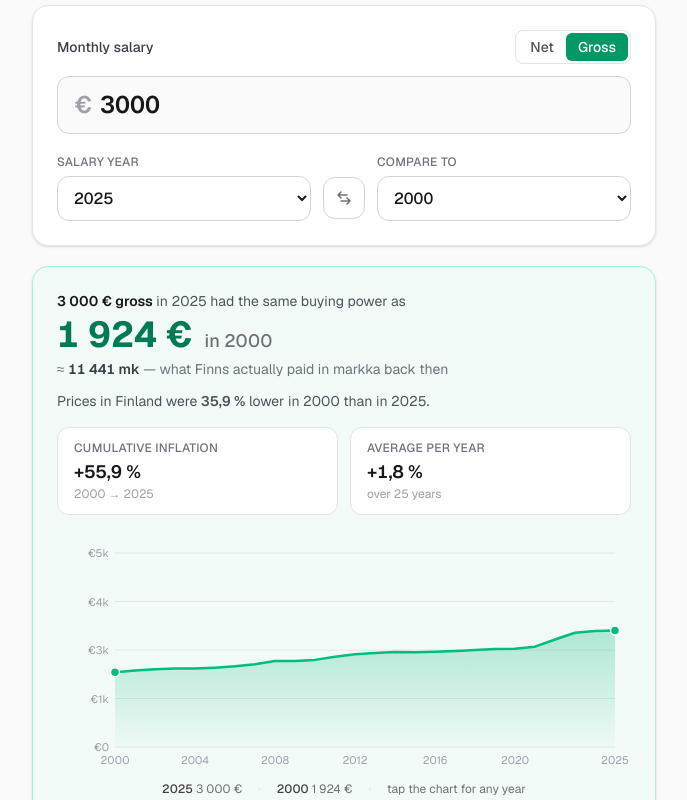
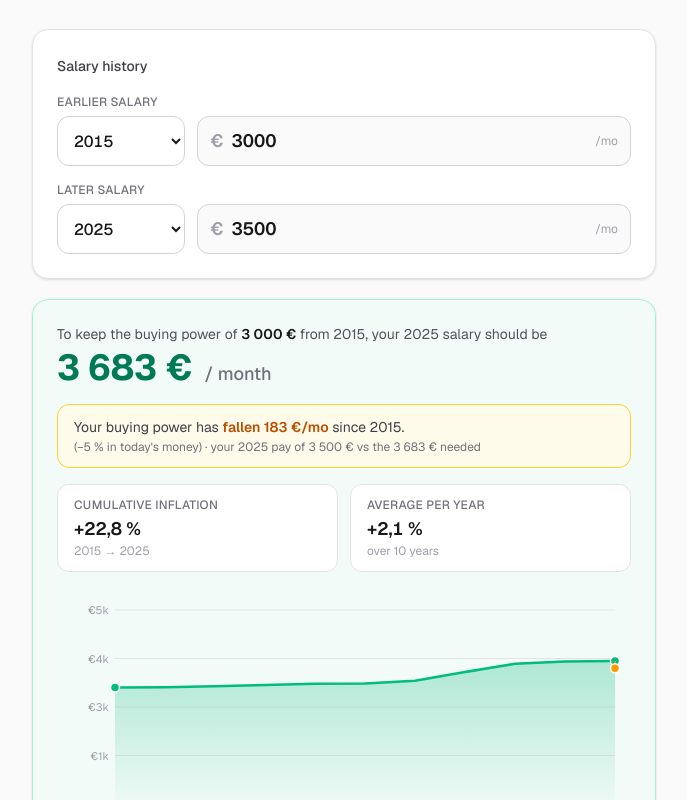
Before and after one commit to MarkusKivikoski/toolbox, a Next.js app: page /tools/cost-of-living in a window 1280 px wide. Shown: the part 260-1060 px from the top of the page, without its empty margins (296-983 px from the left). Built offline with nearby package versions, Linux system fonts and the light colour scheme.

Commit message:
removed net gross toggle from col calculator

```diff
--- a/app/tools/cost-of-living/CostOfLiving.tsx
+++ b/app/tools/cost-of-living/CostOfLiving.tsx
@@ -4,8 +4,6 @@ import { useEffect, useMemo, useState } from "react";
 import {
   annualInflation,
   convert,
-  eraFor,
-  inEraCurrency,
   isYearAvailable,
   MAX_YEAR,
   priceChange,
@@ -14,22 +12,21 @@ import {
 import { formatEur } from "@/lib/format";
 import PurchasingPowerChart from "./PurchasingPowerChart";
 
-type Kind = "net" | "gross";
-
 type State = {
-  amount: string;
-  kind: Kind;
-  fromYear: number;
-  toYear: number;
+  yearA: number;
+  salaryA: string;
+  yearB: number;
+  salaryB: string;
 };
 
-const STATE_KEY = "toolbox.cost-of-living.state.v1";
+const STATE_KEY = "toolbox.cost-of-living.state.v2";
+const LEGACY_KEY = "toolbox.cost-of-living.state.v1";
 
 const DEFAULT_STATE: State = {
-  amount: "3000",
-  kind: "gross",
-  fromYear: MAX_YEAR,
-  toYear: 2000,
+  yearA: 2015,
+  salaryA: "3000",
+  yearB: MAX_YEAR,
+  salaryB: "3500",
 };
 
 const YEARS = yearsDescending();
@@ -38,7 +35,6 @@ const pctFmt = new Intl.NumberFormat("fi-FI", {
   style: "percent",
   maximumFractionDigits: 1,
 });
-const mkFmt = new Intl.NumberFormat("fi-FI", { maximumFractionDigits: 0 });
 
 function formatPct(frac: number): string {
   if (!Number.isFinite(frac)) return "–";
@@ -57,18 +53,86 @@ function parseAmount(s: string): number {
 
 function normalizeState(s: unknown): State {
   const o = (s ?? {}) as Partial<State>;
+  const year = (v: unknown, fallback: number) =>
+    typeof v === "number" && isYearAvailable(v) ? v : fallback;
+  const str = (v: unknown, fallback: string) =>
+    typeof v === "string" ? v : fallback;
   return {
-    amount: typeof o.amount === "string" ? o.amount : DEFAULT_STATE.amount,
-    kind: o.kind === "net" || o.kind === "gross" ? o.kind : DEFAULT_STATE.kind,
-    fromYear:
-      typeof o.fromYear === "number" && isYearAvailable(o.fromYear)
-        ? o.fromYear
-        : DEFAULT_STATE.fromYear,
-    toYear:
-      typeof o.toYear === "number" && isYearAvailable(o.toYear)
-        ? o.toYear
-        : DEFAULT_STATE.toYear,
+    yearA: year(o.yearA, DEFAULT_STATE.yearA),
+    salaryA: str(o.salaryA, DEFAULT_STATE.salaryA),
+    yearB: year(o.yearB, DEFAULT_STATE.yearB),
+    salaryB: str(o.salaryB, DEFAULT_STATE.salaryB),
   };
+}
+
+/** Carry a v1 single-salary save into pair A so returning users keep their figures. */
+function fromLegacy(s: unknown): State {
+  const o = (s ?? {}) as {
+    amount?: string;
+    fromYear?: number;
+    toYear?: number;
+  };
+  return normalizeState({
+    yearA: o.fromYear,
+    salaryA: o.amount,
+    yearB: o.toYear,
+    salaryB: "",
+  });
+}
+
+function SalaryRow({
+  label,
+  year,
+  salary,
+  onYear,
+  onSalary,
+  yearId,
+  salaryId,
+}: {
+  label: string;
+  year: number;
+  salary: string;
+  onYear: (y: number) => void;
+  onSalary: (v: string) => void;
+  yearId: string;
+  salaryId: string;
+}) {
+  return (
+    <div>
+      <div className="mb-1.5 text-xs font-medium uppercase tracking-wide text-zinc-500">
+        {label}
+      </div>
+      <div className="grid grid-cols-[6.5rem_1fr] gap-2 sm:grid-cols-[8rem_1fr] sm:gap-3">
+        <select
+          id={yearId}
+          value={year}
+          onChange={(e) => onYear(Number(e.target.value))}
+          aria-label={`${label} year`}
+          className="w-full rounded-xl border border-zinc-300 bg-white px-2 py-2.5 text-base font-medium tabular-nums outline-none focus:border-emerald-500 focus:ring-2 focus:ring-emerald-500/20 dark:border-zinc-700 dark:bg-zinc-950 sm:px-3"
+        >
+          {YEARS.map((y) => (
+            <option key={y} value={y}>
+              {y}
+            </option>
+          ))}
+        </select>
+        <div className="flex items-center rounded-xl border border-zinc-300 bg-zinc-50 px-3 focus-within:border-emerald-500 focus-within:ring-2 focus-within:ring-emerald-500/20 dark:border-zinc-700 dark:bg-zinc-950">
+          <span className="text-lg font-semibold text-zinc-400">€</span>
+          <input
+            id={salaryId}
+            type="text"
+            inputMode="decimal"
+            value={salary}
+            onChange={(e) => onSalary(e.target.value)}
+            placeholder="0"
+            aria-label={`${label} amount`}
+            className="w-full min-w-0 bg-transparent py-2.5 pl-2 text-lg font-semibold tabular-nums outline-none placeholder:text-zinc-300 dark:placeholder:text-zinc-600"
+          />
+          <span className="pl-1 text-xs text-zinc-400">/mo</span>
+        </div>
+      </div>
+    </div>
+  );
 }
 
 export default function CostOfLiving() {
@@ -78,7 +142,12 @@ export default function CostOfLiving() {
   useEffect(() => {
     try {
       const raw = localStorage.getItem(STATE_KEY);
-      if (raw) setState(normalizeState(JSON.parse(raw)));
+      if (raw) {
+        setState(normalizeState(JSON.parse(raw)));
+      } else {
+        const legacy = localStorage.getItem(LEGACY_KEY);
+        if (legacy) setState(fromLegacy(JSON.parse(legacy)));
+      }
     } catch {
       /* ignore */
     }
@@ -94,179 +163,134 @@ export default function CostOfLiving() {
     }
   }, [state, hydrated]);
 
-  const { amount: amountStr, kind, fromYear, toYear } = state;
-  const amount = useMemo(() => parseAmount(amountStr), [amountStr]);
-
-  const equivalent = convert(amount, fromYear, toYear);
-  const era = eraFor(toYear);
-  const sameYear = fromYear === toYear;
-  const hasAmount = amount > 0;
+  const { yearA, salaryA, yearB, salaryB } = state;
+  const sA = useMemo(() => parseAmount(salaryA), [salaryA]);
+  const sB = useMemo(() => parseAmount(salaryB), [salaryB]);
 
   const set = (patch: Partial<State>) => setState((s) => ({ ...s, ...patch }));
-  const swapYears = () => set({ fromYear: toYear, toYear: fromYear });
+
+  // Always frame the comparison chronologically so the wording is never backwards.
+  const sameYear = yearA === yearB;
+  const aIsEarlier = yearA <= yearB;
+  const baselineYear = aIsEarlier ? yearA : yearB;
+  const nowYear = aIsEarlier ? yearB : yearA;
+  const baselineSalary = aIsEarlier ? sA : sB;
+  const nowSalary = aIsEarlier ? sB : sA;
+
+  const hasBaseline = baselineSalary > 0;
+  const hasNow = nowSalary > 0;
+
+  // What the baseline salary would need to be in the later year to buy the same.
+  const target = convert(baselineSalary, baselineYear, nowYear);
+  const delta = nowSalary - target; // in today's (later-year) euros
+  const pct = target > 0 ? delta / target : NaN;
+  const rose = hasNow && delta > 0.5;
+  const fell = hasNow && delta < -0.5;
 
   if (!hydrated) {
     return <div className="text-sm text-zinc-500">Loading…</div>;
   }
 
+  const changeTone = rose
+    ? "border-emerald-300 bg-emerald-50 dark:border-emerald-800 dark:bg-emerald-950/40"
+    : fell
+      ? "border-amber-300 bg-amber-50 dark:border-amber-800 dark:bg-amber-950/40"
+      : "border-zinc-200 bg-white dark:border-zinc-800 dark:bg-zinc-900";
+  const changeAccent = rose
+    ? "text-emerald-700 dark:text-emerald-400"
+    : fell
+      ? "text-amber-700 dark:text-amber-400"
+      : "text-zinc-700 dark:text-zinc-200";
+
   return (
     <div className="space-y-5">
       {/* Inputs */}
       <div className="rounded-2xl border border-zinc-200 bg-white p-5 shadow-sm dark:border-zinc-800 dark:bg-zinc-900 sm:p-6">
-        <div className="flex items-center justify-between gap-3">
-          <label
-            htmlFor="col-amount"
-            className="text-sm font-medium text-zinc-700 dark:text-zinc-300"
-          >
-            Monthly salary
-          </label>
-          <div className="inline-flex rounded-lg border border-zinc-200 p-0.5 dark:border-zinc-700">
-            {(["net", "gross"] as Kind[]).map((k) => (
-              <button
-                key={k}
-                type="button"
-                onClick={() => set({ kind: k })}
-                className={`rounded-md px-3 py-1 text-sm font-medium capitalize transition-colors ${
-                  kind === k
-                    ? "bg-emerald-600 text-white"
-                    : "text-zinc-600 hover:text-zinc-900 dark:text-zinc-400 dark:hover:text-zinc-100"
-                }`}
-              >
-                {k}
-              </button>
-            ))}
-          </div>
-        </div>
+        <span className="text-sm font-medium text-zinc-700 dark:text-zinc-300">
+          Salary history
+        </span>
 
-        <div className="mt-3 flex items-center rounded-xl border border-zinc-300 bg-zinc-50 px-4 focus-within:border-emerald-500 focus-within:ring-2 focus-within:ring-emerald-500/20 dark:border-zinc-700 dark:bg-zinc-950">
-          <span className="text-2xl font-semibold text-zinc-400">€</span>
-          <input
-            id="col-amount"
-            type="text"
-            inputMode="decimal"
-            value={amountStr}
-            onChange={(e) => set({ amount: e.target.value })}
-            placeholder="0"
-            className="w-full bg-transparent py-3 pl-2 text-2xl font-semibold tabular-nums outline-none placeholder:text-zinc-300 dark:placeholder:text-zinc-600"
+        <div className="mt-4 space-y-4">
+          <SalaryRow
+            label="Earlier salary"
+            year={yearA}
+            salary={salaryA}
+            onYear={(y) => set({ yearA: y })}
+            onSalary={(v) => set({ salaryA: v })}
+            yearId="col-year-a"
+            salaryId="col-salary-a"
           />
-        </div>
-
-        <div className="mt-5 grid grid-cols-[1fr_auto_1fr] items-end gap-2 sm:gap-3">
-          <div>
-            <label
-              htmlFor="col-from"
-              className="mb-1.5 block text-xs font-medium uppercase tracking-wide text-zinc-500"
-            >
-              Salary year
-            </label>
-            <select
-              id="col-from"
-              value={fromYear}
-              onChange={(e) => set({ fromYear: Number(e.target.value) })}
-              className="w-full rounded-xl border border-zinc-300 bg-white px-3 py-2.5 text-base font-medium tabular-nums outline-none focus:border-emerald-500 focus:ring-2 focus:ring-emerald-500/20 dark:border-zinc-700 dark:bg-zinc-950"
-            >
-              {YEARS.map((y) => (
-                <option key={y} value={y}>
-                  {y}
-                </option>
-              ))}
-            </select>
-          </div>
-
-          <button
-            type="button"
-            onClick={swapYears}
-            aria-label="Swap years"
-            title="Swap years"
-            className="mb-0.5 rounded-xl border border-zinc-300 p-2.5 text-zinc-500 transition-colors hover:bg-zinc-100 hover:text-zinc-800 dark:border-zinc-700 dark:hover:bg-zinc-800 dark:hover:text-zinc-100"
-          >
-            <svg className="h-5 w-5" viewBox="0 0 20 20" fill="none" aria-hidden="true">
-              <path
-                d="M7 4 4 7l3 3M4 7h9M13 16l3-3-3-3m3 3H7"
-                stroke="currentColor"
-                strokeWidth="1.5"
-                strokeLinecap="round"
-                strokeLinejoin="round"
-              />
-            </svg>
-          </button>
-
-          <div>
-            <label
-              htmlFor="col-to"
-              className="mb-1.5 block text-xs font-medium uppercase tracking-wide text-zinc-500"
-            >
-              Compare to
-            </label>
-            <select
-              id="col-to"
-              value={toYear}
-              onChange={(e) => set({ toYear: Number(e.target.value) })}
-              className="w-full rounded-xl border border-zinc-300 bg-white px-3 py-2.5 text-base font-medium tabular-nums outline-none focus:border-emerald-500 focus:ring-2 focus:ring-emerald-500/20 dark:border-zinc-700 dark:bg-zinc-950"
-            >
-              {YEARS.map((y) => (
-                <option key={y} value={y}>
-                  {y}
-                </option>
-              ))}
-            </select>
-          </div>
+          <SalaryRow
+            label="Later salary"
+            year={yearB}
+            salary={salaryB}
+            onYear={(y) => set({ yearB: y })}
+            onSalary={(v) => set({ salaryB: v })}
+            yearId="col-year-b"
+            salaryId="col-salary-b"
+          />
         </div>
       </div>
 
       {/* Result */}
-      {!hasAmount ? (
+      {sameYear ? (
+        <div className="rounded-2xl border border-zinc-200 bg-white px-5 py-8 text-center text-sm text-zinc-500 dark:border-zinc-800 dark:bg-zinc-900">
+          Pick two different years to compare your salary across time.
+        </div>
+      ) : !hasBaseline ? (
         <div className="rounded-2xl border border-dashed border-zinc-300 px-5 py-8 text-center text-sm text-zinc-400 dark:border-zinc-700">
-          Enter a salary to see what it was worth.
-        </div>
-      ) : sameYear ? (
-        <div className="rounded-2xl border border-zinc-200 bg-white px-5 py-8 text-center text-sm text-zinc-500 dark:border-zinc-800 dark:bg-zinc-900">
-          Pick two different years to compare buying power.
+          Enter your {baselineYear} salary to compare buying power.
         </div>
       ) : (
         <div className="rounded-2xl border border-emerald-200 bg-emerald-50/50 p-5 shadow-sm dark:border-emerald-900/60 dark:bg-emerald-950/20 sm:p-6">
+          {/* Inflation-parity target */}
           <p className="text-sm text-zinc-600 dark:text-zinc-400">
+            To keep the buying power of{" "}
             <span className="font-semibold text-zinc-900 dark:text-zinc-100">
-              {formatEur(amount)} {kind}
+              {formatEur(baselineSalary)}
             </span>{" "}
-            in {fromYear} had the same buying power as
+            from {baselineYear}, your {nowYear} salary should be
           </p>
           <div className="mt-1 flex flex-wrap items-baseline gap-x-3 gap-y-1">
             <span className="text-3xl font-bold tabular-nums text-emerald-700 dark:text-emerald-400 sm:text-4xl">
-              {formatEur(equivalent)}
+              {formatEur(target)}
             </span>
-            <span className="text-lg font-medium text-zinc-500">in {toYear}</span>
+            <span className="text-lg font-medium text-zinc-500">/ month</span>
           </div>
 
-          {era.code !== "EUR" && (
-            <p className="mt-1 text-sm text-zinc-500 dark:text-zinc-400">
-              ≈{" "}
-              <span className="font-semibold tabular-nums text-zinc-700 dark:text-zinc-200">
-                {mkFmt.format(inEraCurrency(equivalent, toYear))} {era.unit}
-              </span>{" "}
-              — what Finns actually paid in markka back then
-            </p>
+          {/* Real buying-power change vs the actual later salary */}
+          {hasNow && (
+            <div className={`mt-4 rounded-xl border px-4 py-3 ${changeTone}`}>
+              <div className="text-sm text-zinc-700 dark:text-zinc-200">
+                Your buying power has{" "}
+                <span className={`font-semibold ${changeAccent}`}>
+                  {rose
+                    ? `risen ${formatEur(delta)}/mo`
+                    : fell
+                      ? `fallen ${formatEur(-delta)}/mo`
+                      : "held steady"}
+                </span>{" "}
+                since {baselineYear}.
+              </div>
+              <div className="mt-0.5 text-xs text-zinc-500 dark:text-zinc-400">
+                {(rose || fell) && <>({formatPct(pct)} in today&apos;s money) · </>}
+                your {nowYear} pay of {formatEur(nowSalary)} vs the{" "}
+                {formatEur(target)} needed
+              </div>
+            </div>
           )}
 
-          <p className="mt-3 text-sm text-zinc-600 dark:text-zinc-300">
-            Prices in Finland were{" "}
-            <span className="font-semibold">
-              {pctFmt.format(Math.abs(priceChange(fromYear, toYear)))}
-            </span>{" "}
-            {priceChange(fromYear, toYear) < 0 ? "lower" : "higher"} in {toYear} than in{" "}
-            {fromYear}.
-          </p>
-
+          {/* Inflation context */}
           <div className="mt-4 grid grid-cols-2 gap-3">
             <div className="rounded-xl border border-zinc-200 bg-white px-4 py-3 dark:border-zinc-800 dark:bg-zinc-900">
               <div className="text-xs font-medium uppercase tracking-wide text-zinc-500">
                 Cumulative inflation
               </div>
               <div className="mt-0.5 text-lg font-semibold tabular-nums">
-                {formatPct(priceChange(Math.min(fromYear, toYear), Math.max(fromYear, toYear)))}
+                {formatPct(priceChange(baselineYear, nowYear))}
               </div>
               <div className="text-xs text-zinc-400">
-                {Math.min(fromYear, toYear)} → {Math.max(fromYear, toYear)}
+                {baselineYear} → {nowYear}
               </div>
             </div>
             <div className="rounded-xl border border-zinc-200 bg-white px-4 py-3 dark:border-zinc-800 dark:bg-zinc-900">
@@ -274,25 +298,29 @@ export default function CostOfLiving() {
                 Average per year
               </div>
               <div className="mt-0.5 text-lg font-semibold tabular-nums">
-                {formatPct(annualInflation(fromYear, toYear))}
+                {formatPct(annualInflation(baselineYear, nowYear))}
               </div>
               <div className="text-xs text-zinc-400">
-                over {Math.abs(toYear - fromYear)} years
+                over {nowYear - baselineYear} years
               </div>
             </div>
           </div>
 
           <div className="mt-5">
-            <PurchasingPowerChart amount={amount} fromYear={fromYear} toYear={toYear} />
+            <PurchasingPowerChart
+              baselineSalary={baselineSalary}
+              baselineYear={baselineYear}
+              nowYear={nowYear}
+              actualNow={hasNow ? nowSalary : undefined}
+            />
           </div>
         </div>
       )}
 
       <p className="px-1 text-xs leading-relaxed text-zinc-400">
         Based on Statistics Finland&apos;s cost-of-living index (1914:1–6 = 100),
-        annual averages 1860–{MAX_YEAR}. Net/gross is a label only — the figure is
-        adjusted purely for changes in the price level. Markka amounts use the
-        official 5.94573 mk/€ fixing.
+        annual averages 1860–{MAX_YEAR}. Figures are adjusted purely for changes
+        in the price level.
       </p>
     </div>
   );
--- a/app/tools/cost-of-living/PurchasingPowerChart.tsx
+++ b/app/tools/cost-of-living/PurchasingPowerChart.tsx
@@ -5,9 +5,12 @@ import { convert } from "@/lib/cost-of-living";
 import { compactEur, formatEur } from "@/lib/format";
 
 type Props = {
-  amount: number;
-  fromYear: number;
-  toYear: number;
+  /** Salary at the baseline (earlier) year — anchors the parity line. */
+  baselineSalary: number;
+  baselineYear: number;
+  nowYear: number;
+  /** Actual later-year salary, plotted against the parity line. Omit to hide it. */
+  actualNow?: number;
 };
 
 function niceCeil(value: number): number {
@@ -19,10 +22,15 @@ function niceCeil(value: number): number {
 }
 
 /**
- * The euro figure you'd need each year to match the entered salary's buying power,
- * traced across the span between the two selected years.
+ * The euro figure you'd need each year to keep the baseline salary's buying power
+ * (the parity line), with the actual later-year salary marked against it.
  */
-export default function PurchasingPowerChart({ amount, fromYear, toYear }: Props) {
+export default function PurchasingPowerChart({
+  baselineSalary,
+  baselineYear,
+  nowYear,
+  actualNow,
+}: Props) {
   const containerRef = useRef<HTMLDivElement>(null);
   const svgRef = useRef<SVGSVGElement>(null);
   const [width, setWidth] = useState(0);
@@ -39,9 +47,9 @@ export default function PurchasingPowerChart({ amount, fromYear, toYear }: Props
     return () => ro.disconnect();
   }, []);
 
-  const earlier = Math.min(fromYear, toYear);
-  const later = Math.max(fromYear, toYear);
-  const span = later - earlier;
+  const earlier = Math.min(baselineYear, nowYear);
+  const later = Math.max(baselineYear, nowYear);
+  const span = Math.max(1, later - earlier);
 
   const compact = width > 0 && width < 480;
   const height = compact ? 200 : 240;
@@ -52,9 +60,12 @@ export default function PurchasingPowerChart({ amount, fromYear, toYear }: Props
 
   const years: number[] = [];
   for (let y = earlier; y <= later; y++) years.push(y);
-  const valueOf = (year: number) => convert(amount, fromYear, year);
+  const valueOf = (year: number) => convert(baselineSalary, baselineYear, year);
 
-  const rawMax = Math.max(1, ...years.map(valueOf));
+  const target = valueOf(nowYear);
+  const actualBelow = actualNow !== undefined && actualNow < target;
+
+  const rawMax = Math.max(1, ...years.map(valueOf), actualNow ?? 0);
   const maxY = niceCeil(rawMax);
 
   const xOf = (year: number) => PAD.left + ((year - earlier) / span) * plotW;
@@ -108,7 +119,7 @@ export default function PurchasingPowerChart({ amount, fromYear, toYear }: Props
           viewBox={`0 0 ${width} ${height}`}
           className="block touch-pan-y select-none"
           role="img"
-          aria-label="Equal buying power across the years"
+          aria-label="Salary buying power across the years"
           onPointerDown={(e) => pointerToIndex(e.clientX)}
           onPointerMove={(e) => {
             if (e.pointerType === "mouse" || e.buttons > 0 || e.pressure > 0)
@@ -167,8 +178,8 @@ export default function PurchasingPowerChart({ amount, fromYear, toYear }: Props
             strokeLinejoin="round"
           />
 
-          {/* The two selected years. */}
-          {[fromYear, toYear].map((y, i) => (
+          {/* Baseline salary and the parity target on the line. */}
+          {[baselineYear, nowYear].map((y, i) => (
             <circle
               key={`dot-${i}`}
               cx={xOf(y)}
@@ -178,6 +189,32 @@ export default function PurchasingPowerChart({ amount, fromYear, toYear }: Props
               strokeWidth={1.5}
             />
           ))}
+
+          {/* Actual later-year salary, with a dashed connector showing the gap. */}
+          {actualNow !== undefined && (
+            <g>
+              <line
+                x1={xOf(nowYear)}
+                y1={yOf(target)}
+                x2={xOf(nowYear)}
+                y2={yOf(actualNow)}
+                className={
+                  actualBelow ? "stroke-amber-500" : "stroke-emerald-600"
+                }
+                strokeWidth={1.5}
+                strokeDasharray="3 3"
+              />
+              <circle
+                cx={xOf(nowYear)}
+                cy={yOf(actualNow)}
+                r={4.5}
+                className={`${
+                  actualBelow ? "fill-amber-500" : "fill-emerald-600"
+                } stroke-white dark:stroke-zinc-900`}
+                strokeWidth={1.5}
+              />
+            </g>
+          )}
 
           {/* Hover / touch marker. */}
           {activeYear !== null && (
@@ -202,7 +239,7 @@ export default function PurchasingPowerChart({ amount, fromYear, toYear }: Props
         </svg>
       )}
 
-      <div className="mt-1 flex min-h-[1.25rem] flex-wrap items-center justify-center gap-x-4 gap-y-1 px-1 text-xs text-zinc-500 dark:text-zinc-400">
+      <div className="mt-1 flex min-h-[1.25rem] flex-wrap items-center justify-center gap-x-3 gap-y-1 px-1 text-xs text-zinc-500 dark:text-zinc-400">
         {activeYear !== null ? (
           <span>
             In{" "}
@@ -217,17 +254,20 @@ export default function PurchasingPowerChart({ amount, fromYear, toYear }: Props
           </span>
         ) : (
           <>
-            <span>
-              <span className="font-medium text-zinc-700 dark:text-zinc-200">{fromYear}</span>{" "}
-              {formatEur(valueOf(fromYear))}
+            <span className="inline-flex items-center gap-1.5">
+              <span className="h-0 w-4 border-t-2 border-emerald-500" />
+              parity (needs {formatEur(target)} in {nowYear})
             </span>
-            <span className="text-zinc-300 dark:text-zinc-600">·</span>
-            <span>
-              <span className="font-medium text-zinc-700 dark:text-zinc-200">{toYear}</span>{" "}
-              {formatEur(valueOf(toYear))}
-            </span>
-            <span className="hidden text-zinc-300 dark:text-zinc-600 sm:inline">·</span>
-            <span className="hidden sm:inline">tap the chart for any year</span>
+            {actualNow !== undefined && (
+              <span className="inline-flex items-center gap-1.5">
+                <span
+                  className={`h-2.5 w-2.5 rounded-full ${
+                    actualBelow ? "bg-amber-500" : "bg-emerald-600"
+                  }`}
+                />
+                your actual {formatEur(actualNow)}
+              </span>
+            )}
           </>
         )}
       </div>
--- a/lib/tools.ts
+++ b/lib/tools.ts
@@ -31,7 +31,7 @@ export const tools: Tool[] = [
     slug: "cost-of-living",
     name: "Cost of Living Calculator",
     description:
-      "Enter a Finnish salary and a year, then see what that money was really worth in any other year since 1860.",
+      "Compare a Finnish salary across two years — see if your pay kept up with inflation and what it should be today.",
     emoji: "💶",
     href: "/tools/cost-of-living",
     status: "live",
```
Also changed, not shown: app/tools/cost-of-living/page.tsx (+4 -4 lines), 2 other files (tests, documents, lock files or other folders).
